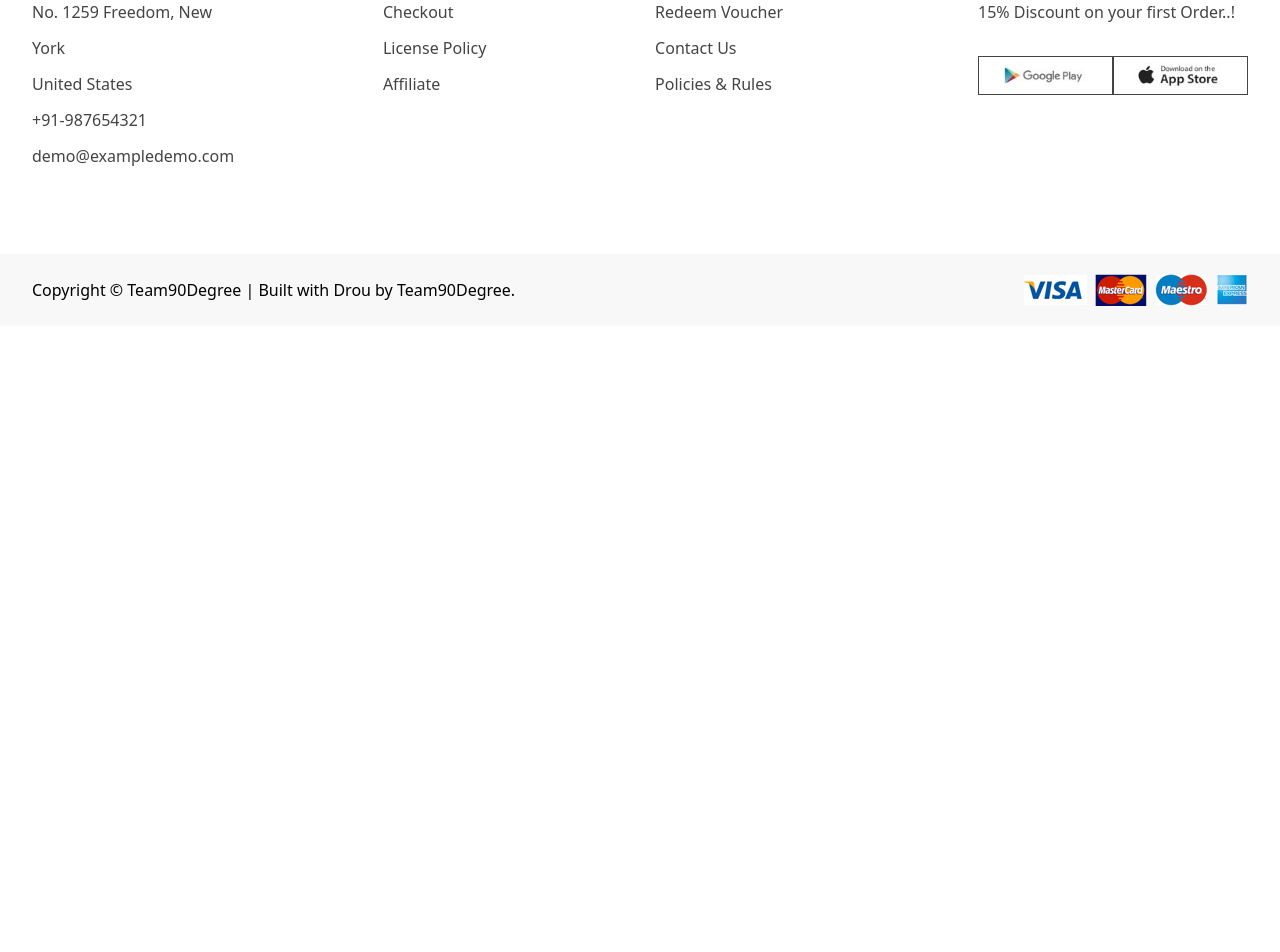
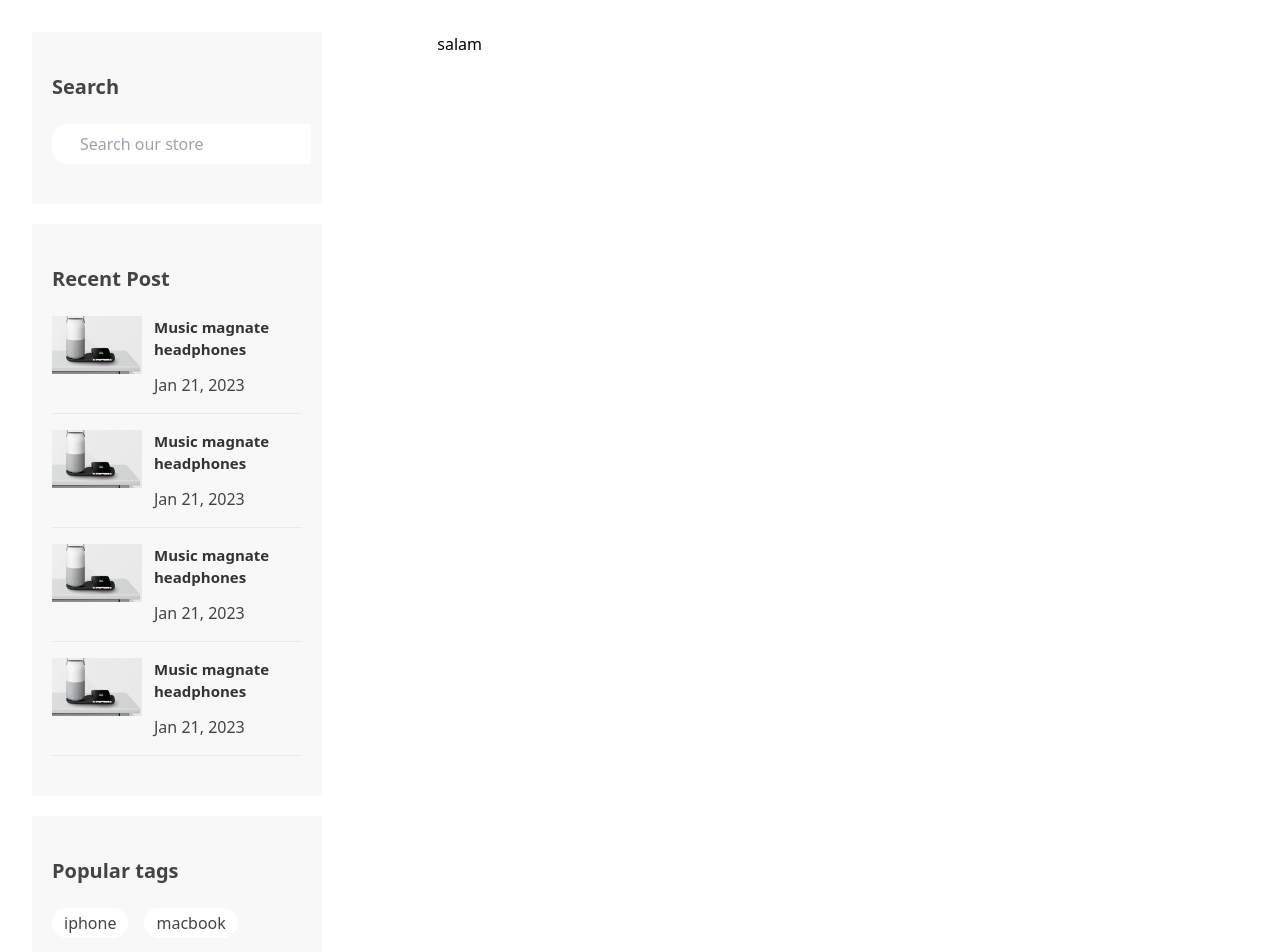
Before and after one commit to shumalov0/drou-mobile-store, a React (Create React App) app: page /blog in a window 1280 px wide. Shown: the part 380-1332 px from the top of the page. Before the commit the page ends 800 px from the top, so only its background shows below. Built offline with nearby package versions, Linux system fonts and the light colour scheme.

Commit message:
complete blog side bar

```diff
--- /dev/null
+++ b/src/components/BlogUi/RecentCard.jsx
@@ -0,0 +1,23 @@
+
+import React from 'react'
+import RecendImg from '../../Assets/Image/blogimg.webp'
+const RecentCard = () => {
+  return (
+    <div className='flex items-start gap-3 pb-4 border-b-[1px] border-b-my_dark_gray'>
+        <div className="left max-w-[90px]">
+            <img className='w-full' src={RecendImg} alt="recend card" />
+        </div>
+        <div className="right">
+            <div className="title text-[15px] text-[#333] font-semibold pb-3">
+            Music magnate headphones
+            </div>
+            <div className="date text-[#444] hover:text-my_orange transition-all duration-200">
+            Jan 21, 2023
+            </div>
+        </div>
+
+    </div>
+  )
+}
+
+export default RecentCard
--- a/src/components/HomeUi/Search.jsx
+++ b/src/components/HomeUi/Search.jsx
@@ -3,15 +3,15 @@ import React from "react";
 const Search = () => {
   return (
 
-    <div className="bg-my_white  w-full max-w-[350px] flex items-center justify-between rounded-2xl px-6">
+    <div className="bg-my_white  w-full max-w-[350px] flex items-center justify-between rounded-2xl px-7">
       <input
         type="text"
         name="search"
         id="1"
         placeholder="Search our store "
-        className=" outline-none p-3"
+        className=" outline-none py-2 "
       />
-      <i class="fa-solid fa-magnifying-glass text-[20px] cursor-pointer text-my_darkgray_Text "></i>
+      <i class="fa-solid fa-magnifying-glass text-[18px] cursor-pointer text-my_darkgray_Text "></i>
     </div>
 
   );
--- a/src/components/pages/Blog.jsx
+++ b/src/components/pages/Blog.jsx
@@ -1,8 +1,44 @@
 import React from 'react'
-
+import BreadCumb from '../HomeUi/BreadCumb'
+import Search from '../HomeUi/Search'
+import RecentCard from '../BlogUi/RecentCard'
 const Blog = () => {
   return (
-    <div>Blog</div>
+    <div>
+      <BreadCumb page1="Home" mainPage="News"/>
+      <div className="container mx-auto px-8 flex pt-11 mt-11">
+          <div className="sidebar flex-1 gap-5 flex flex-col">
+            <div className="search px-[20px] py-[40px] max-w-[290px] bg-bg_white">
+                <h2 className='text-[20px] font-semibold mb-[22px] text-my_gray_Text'>Search</h2>
+                <Search/>
+
+            </div>
+            <div className="recentPost px-[20px] py-[40px] max-w-[290px] bg-bg_white">
+            <h2 className='text-[20px] font-semibold mb-[22px] text-my_gray_Text'>Recent Post</h2>
+            <div className="recendCardList flex flex-col gap-4">
+              <RecentCard/>
+              <RecentCard/>
+              <RecentCard/>
+              <RecentCard/>
+            </div>
+
+            </div>
+            <div className="popularTags px-[20px] py-[40px] max-w-[290px] bg-bg_white">
+            <h2 className='text-[20px] font-semibold mb-[22px] text-my_gray_Text flex'>Popular tags</h2>
+                <div className="category flex items-center gap-4 flex-wrap">
+                  <span className=' py-[3px] px-[12px]  bg-my_white rounded-[26px]  flex items-center justify-center text-my_gray_Text hover:bg-my_orange hover:text-my_white transition-all duration-200 cursor-pointer'>iphone </span>
+                  <span className=' py-[3px] px-[12px]  bg-my_white rounded-[26px]  flex items-center justify-center text-my_gray_Text hover:bg-my_orange hover:text-my_white transition-all duration-200 cursor-pointer'>macbook </span>
+
+                </div>
+            </div>
+
+          </div>
+          <div className="main flex-[2]">
+            salam
+          </div>
+      </div>
+
+    </div>
   )
 }
 
```
